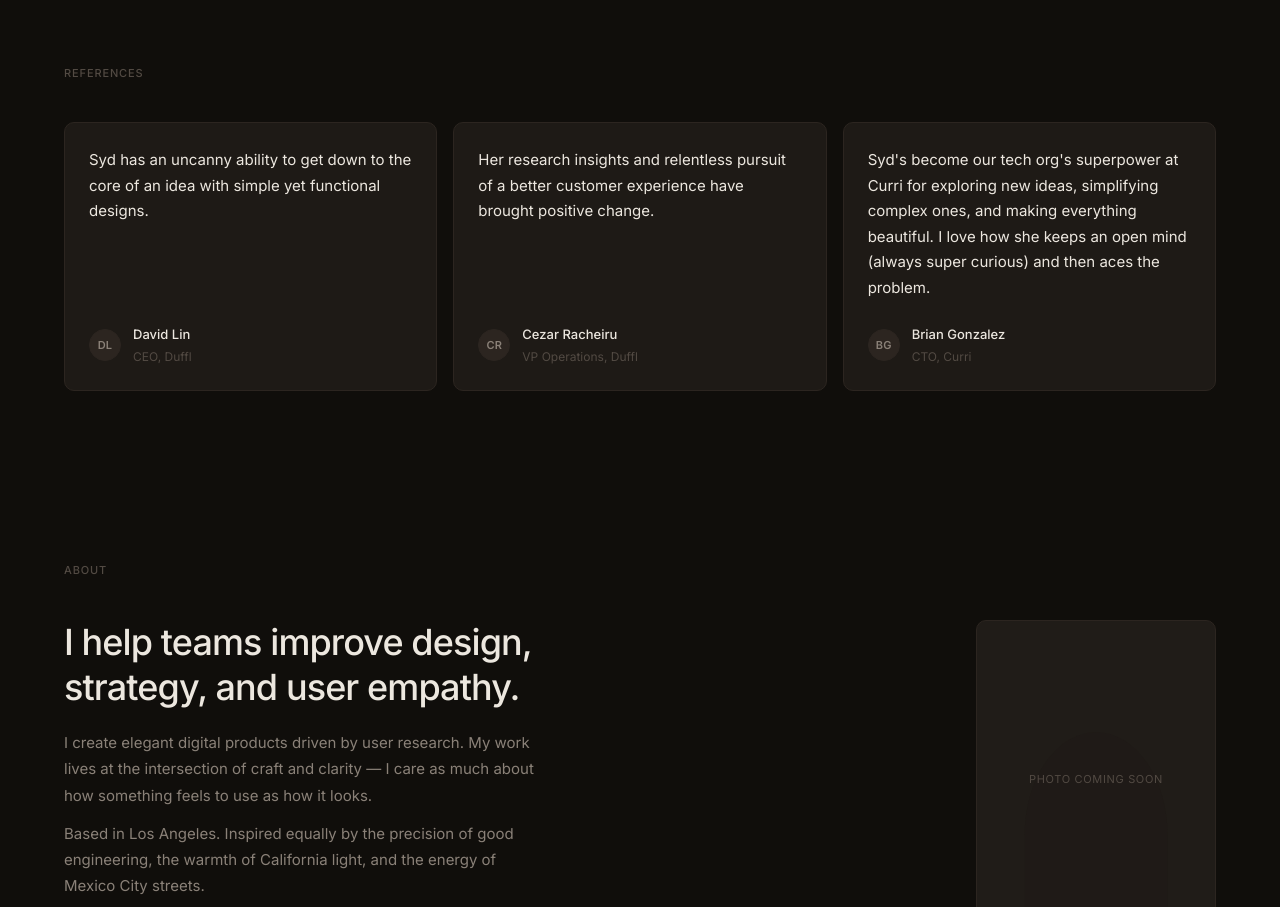
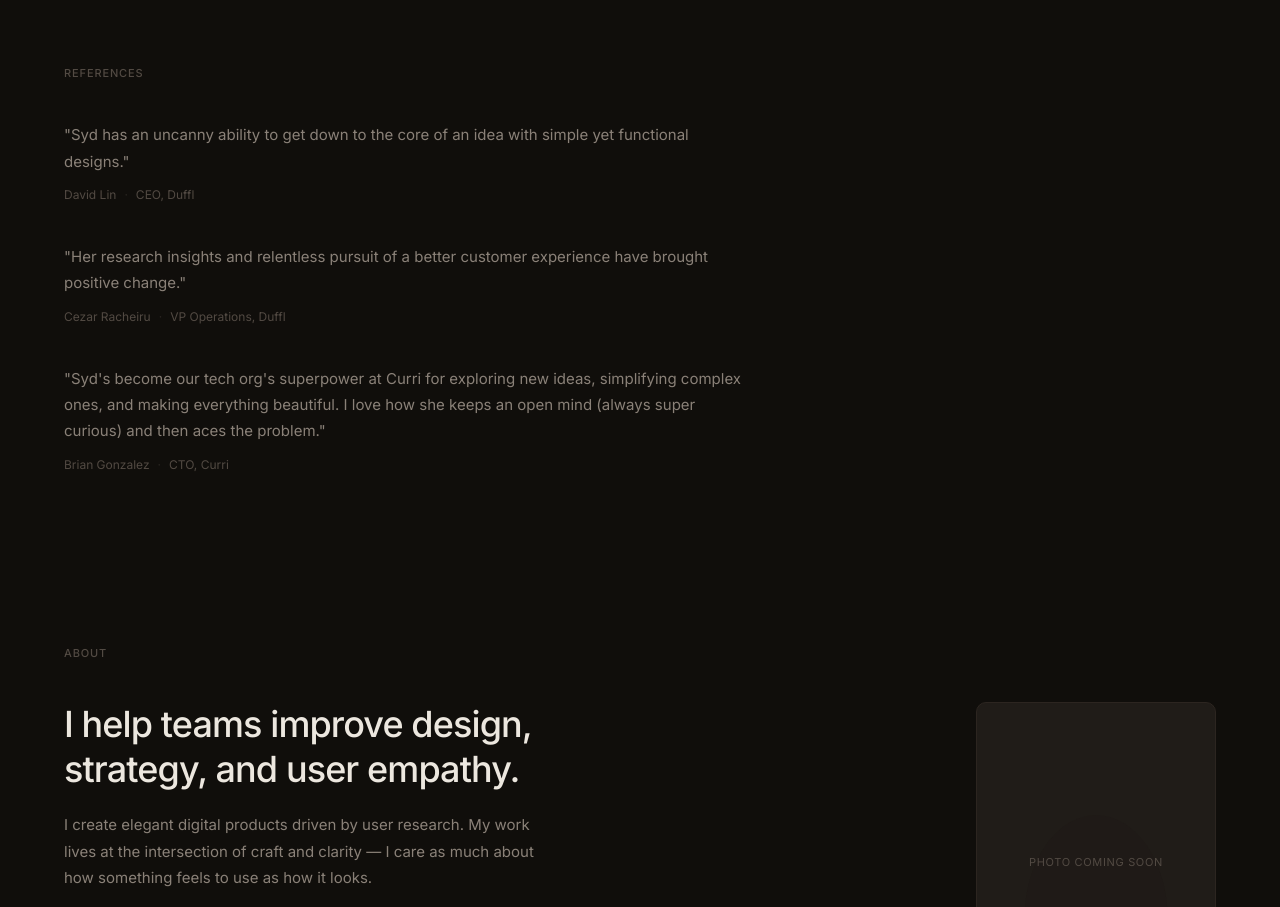
Before and after one commit to Sydneyberes/syd-app, a React (Vite) app: page / in a window 1280 px wide. Shown: the part 1900-2807 px from the top of the page. Built offline with nearby package versions, Linux system fonts and the light colour scheme.

Commit message:
Strip references section to bare text — no cards, no avatars

```diff
--- a/src/components/References.jsx
+++ b/src/components/References.jsx
@@ -1,26 +1,19 @@
 import testimonials from '../data/testimonials'
-
-function Avatar({ name }) {
-  const initials = name.split(' ').map(n => n[0]).join('')
-  return <div className="ref-avatar" aria-hidden="true">{initials}</div>
-}
 
 function References() {
   return (
     <section className="section" id="references">
       <p className="section-label">References</p>
-      <div className="ref-grid">
+      <div className="ref-list">
         {testimonials.map((t) => (
-          <div key={t.id} className="ref-card">
-            <p className="ref-quote">{t.quote}</p>
-            <div className="ref-author">
-              <Avatar name={t.name} />
-              <div>
-                <p className="ref-name">{t.name}</p>
-                <p className="ref-title">{t.title}, {t.company}</p>
-              </div>
-            </div>
-          </div>
+          <blockquote key={t.id} className="ref-item">
+            <p className="ref-quote">"{t.quote}"</p>
+            <footer className="ref-author">
+              {t.name}
+              <span className="ref-sep">·</span>
+              {t.title}, {t.company}
+            </footer>
+          </blockquote>
         ))}
       </div>
     </section>
--- a/src/index.css
+++ b/src/index.css
@@ -423,27 +423,25 @@ body::before {
    REFERENCES
    =========================== */
 
-.ref-grid {
-  display: grid;
-  grid-template-columns: repeat(auto-fit, minmax(280px, 1fr));
-  gap: 16px;
+.ref-list {
+  display: flex;
+  flex-direction: column;
+  gap: 40px;
+  max-width: 680px;
 }
 
-.ref-card {
-  background: var(--bg-raised);
-  border: 1px solid var(--border);
-  border-radius: 10px;
-  padding: 24px;
+.ref-item {
+  margin: 0;
+  padding: 0;
   display: flex;
   flex-direction: column;
-  justify-content: space-between;
-  gap: 24px;
+  gap: 10px;
 }
 
 .ref-quote {
   font-size: 15px;
-  line-height: 1.7;
-  color: var(--text);
+  line-height: 1.75;
+  color: var(--text-2);
   margin: 0;
   font-weight: 400;
 }
@@ -451,36 +449,14 @@ body::before {
 .ref-author {
   display: flex;
   align-items: center;
-  gap: 12px;
+  gap: 8px;
+  font-size: 12px;
+  color: var(--text-3);
 }
 
-.ref-avatar {
-  width: 32px;
-  height: 32px;
-  border-radius: 50%;
-  background: var(--border);
-  border: 1px solid var(--border);
-  display: flex;
-  align-items: center;
-  justify-content: center;
-  font-size: 11px;
-  font-weight: 600;
-  color: var(--text-2);
-  flex-shrink: 0;
-  letter-spacing: 0.02em;
-}
-
-.ref-name {
-  font-size: 13px;
-  font-weight: 500;
-  color: var(--text);
-  margin: 0 0 2px;
-}
-
-.ref-title {
-  font-size: 12px;
-  color: var(--text-3);
-  margin: 0;
+.ref-sep {
+  opacity: 0.4;
+  user-select: none;
 }
 
 /* ===========================
```
